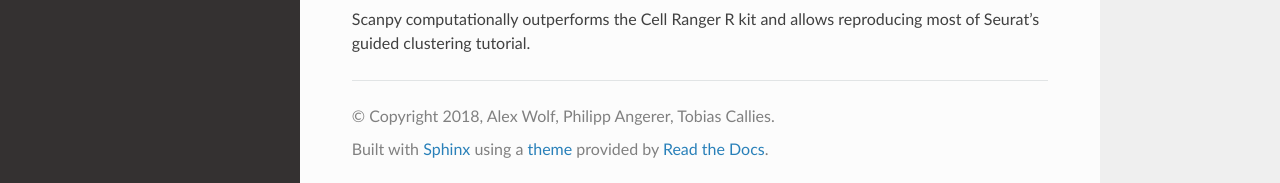
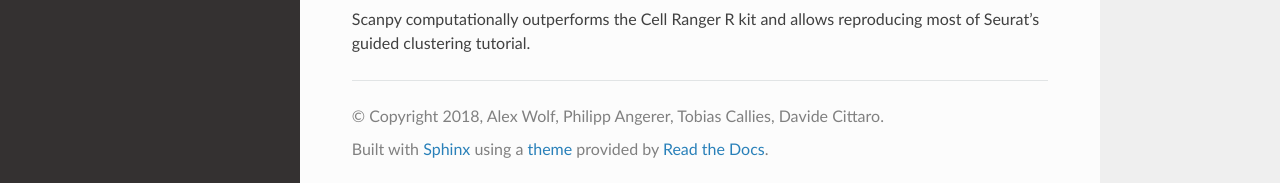
Before and after one commit to scverse/scanpy, a Sphinx documentation site: the page built from docs/release_notes.rst, in a window 1280 px wide and 900 px high, scrolled down 1258 px. Shown: the part 714-897 px from the top of the window. Built offline with Sphinx 7.4.7 and the Read the Docs theme 2.0.0, drawn with Linux system fonts in a browser that asks for light colours; the version number could not be read and is left out.

Commit message:
added Davide as author

```diff
--- a/docs/conf.py
+++ b/docs/conf.py
@@ -88,7 +88,7 @@ templates_path = ['_templates']
 source_suffix = '.rst'
 master_doc = 'index'
 project = 'Scanpy'
-author = 'Alex Wolf, Philipp Angerer, Tobias Callies'
+author = 'Alex Wolf, Philipp Angerer, Tobias Callies, Davide Cittaro'
 copyright = '{}, {}'.format(time.strftime("%Y"), author)
 
 import scanpy
--- a/setup.py
+++ b/setup.py
@@ -41,6 +41,8 @@ with req_path.open() as requirements:
 with open('README.rst', encoding='utf-8') as readme_f:
     readme = readme_f.read()
 
+author = 'Alex Wolf, Philipp Angerer, Tobias Callies, Davide Cittaro'
+
 setup(
     name=package_name,
     version=versioneer.get_version(),
@@ -48,7 +50,7 @@ setup(
     description='Single-Cell Analysis in Python.',
     long_description=readme,
     url='http://github.com/theislab/scanpy',
-    author='Alex Wolf, Philipp Angerer, Tobias Callies',
+    author=author,
     author_email='alex.wolf@helmholtz-muenchen.de',
     license='BSD-3-Clause',
     entry_points={
```
